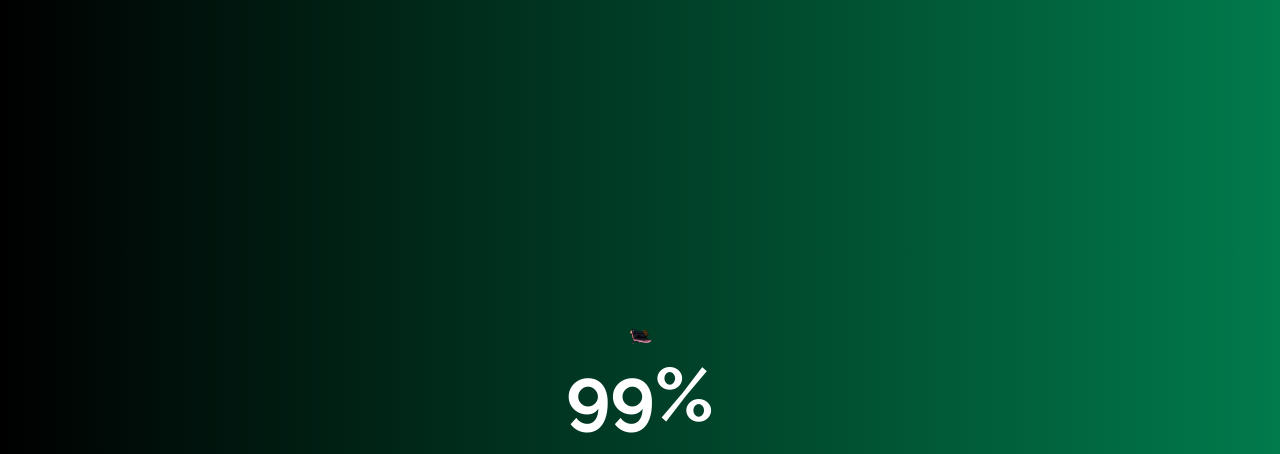
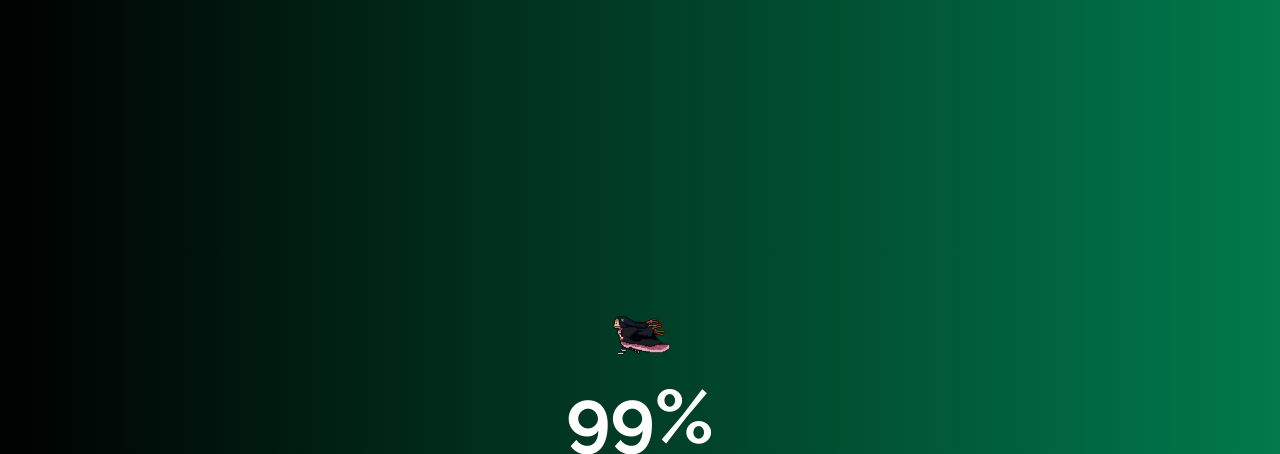
Before and after one commit to ken20155/k33ken.github.io, a plain HTML site: page index.html in a window 1280 px wide. Shown: the top 454 px of the page. Drawn offline with nearby package versions, Linux system fonts and the light colour scheme.

Commit message:
Update index.html

```diff
--- a/index.html
+++ b/index.html
@@ -47,7 +47,7 @@
 <!-- Loading -->
 
 <div class="preloader">
-  <div class="preloader__container"><img src="img/nezuko.gif" alt="" style = "width: 30px;">
+  <div class="preloader__container"><img src="img/nezuko.gif" alt="" style = "width: 80px;">
         <h1 class="preloader__container__percent"></h1>
     <div class="preloader__container__preload">
       <div class="preloader__container__preload__dot">         </div>
```
